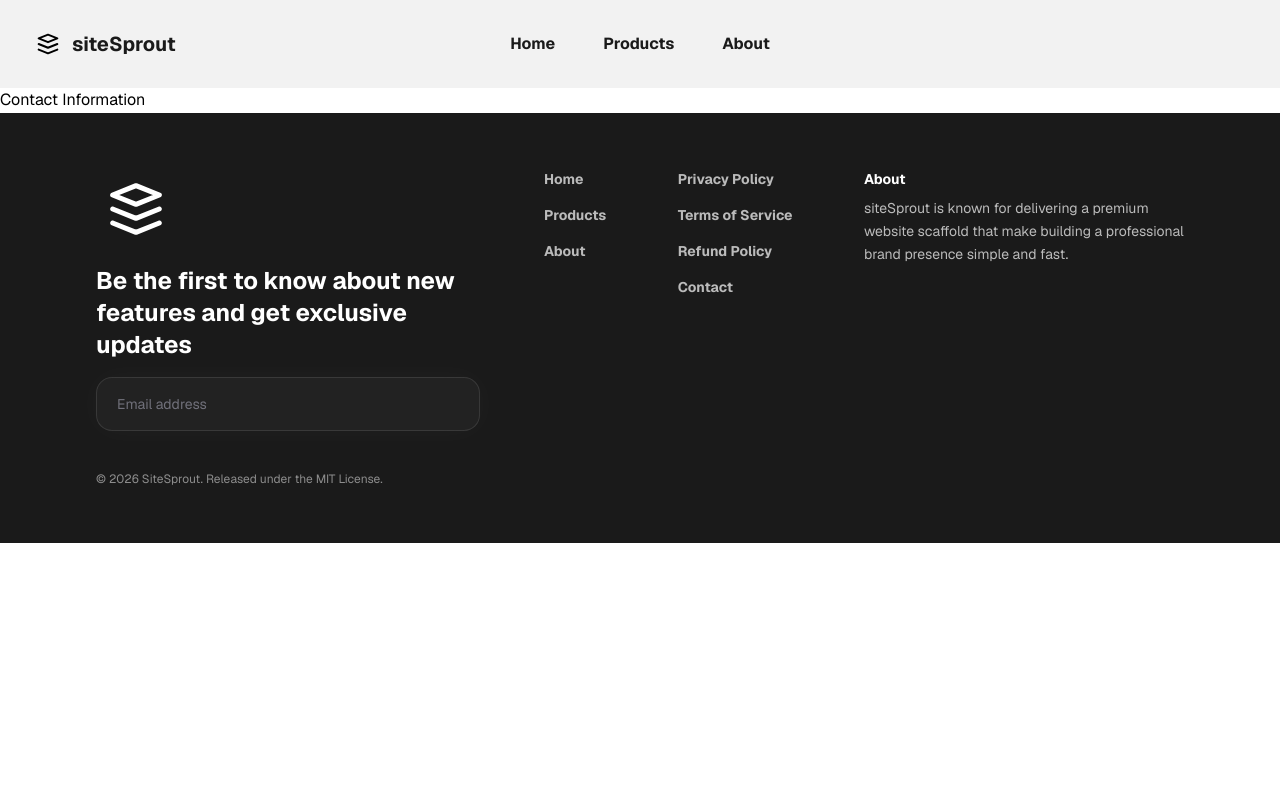
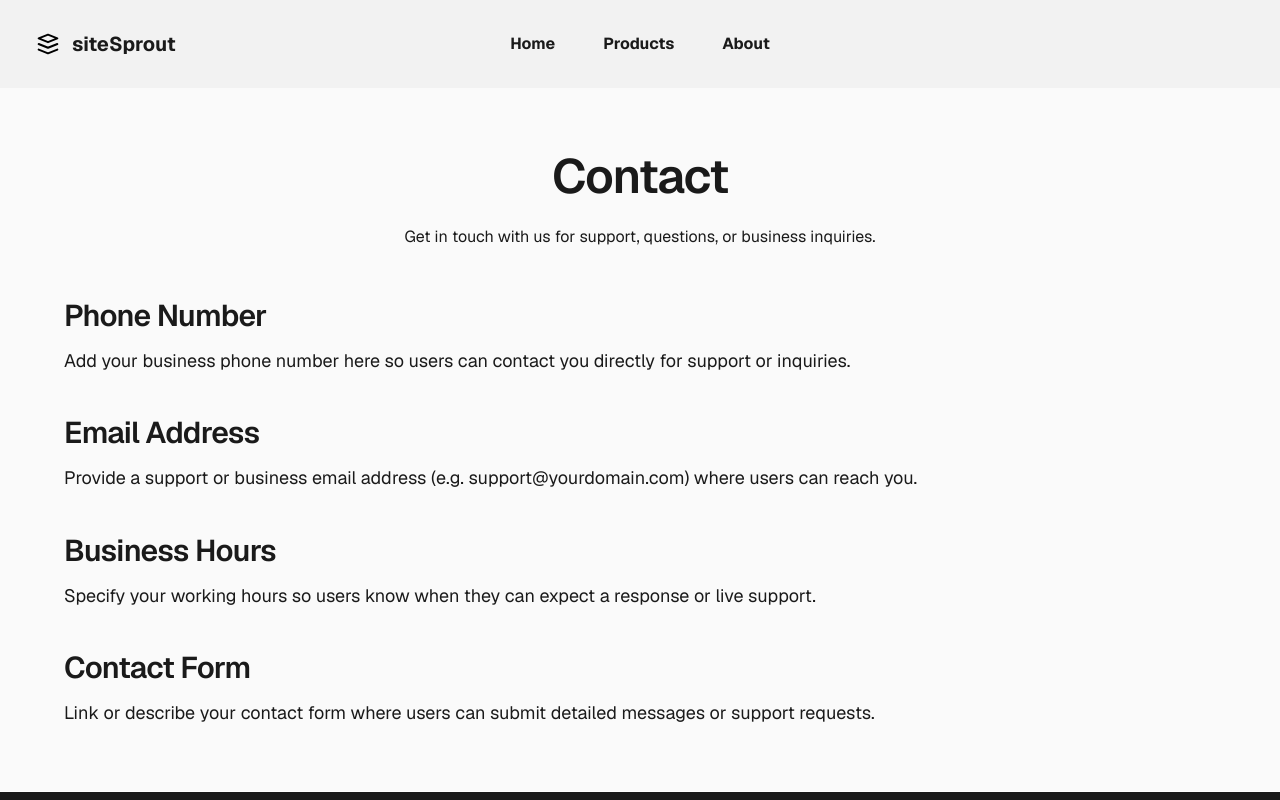
Before and after one commit to rajan-daniel/brandWebsite, a Next.js app: page /contact in a window 1280 px wide. Shown: the top 800 px of the page. Built offline with nearby package versions, Linux system fonts and the light colour scheme.

Commit message:
feat: custom legal headers

```diff
--- a/app/(legal)/contact/page.tsx
+++ b/app/(legal)/contact/page.tsx
@@ -1,5 +1,36 @@
+import { contact, legalDescriptions } from "@/data/data";
+
 export default function Contact() {
-    return(
-        <h1 className="text-black">Contact Information</h1>
-    );
+  return (
+    <main className="flex-1">
+      <div className="flex flex-col items-center bg-zinc-50 font-sans dark:bg-white px-6 py-16 gap-12 ">
+        <div className="flex flex-col items-center text-center gap-6 max-w-2xl text-[var(--text-color)]">
+          <h1 className="text-4xl md:text-5xl font-semibold tracking-tight">
+            Contact
+          </h1>
+
+          <p className="leading-relaxed">
+            {legalDescriptions.contact.description}
+          </p>
+        </div>
+
+        <div className="w-full max-w-6xl flex flex-col gap-10 text-[var(--text-color)]">
+          {contact.map((item, index) => (
+            <div
+              key={index}
+              className="flex flex-col gap-3 text-center md:text-left"
+            >
+              <h1 className="text-2xl md:text-3xl font-semibold tracking-tight">
+                {item.title}
+              </h1>
+
+              <p className="leading-relaxed text-base md:text-lg">
+                {item.description}
+              </p>
+            </div>
+          ))}
+        </div>
+      </div>
+    </main>
+  );
 }
--- a/app/(legal)/privacy/page.tsx
+++ b/app/(legal)/privacy/page.tsx
@@ -1,21 +1,18 @@
-import { privacyPolicy } from "@/data/data";
+import { privacyPolicy, legalDescriptions } from "@/data/data";
 
 export default function Privacy() {
   return (
     <main className="flex-1">
       <div className="flex flex-col items-center bg-zinc-50 font-sans dark:bg-white px-6 py-16 gap-12 ">
-        {/* Header section (matches About style spacing/width) */}
         <div className="flex flex-col items-center text-center gap-6 max-w-2xl text-[var(--text-color)]">
           <h1 className="text-4xl md:text-5xl font-semibold tracking-tight">
             Privacy Policy
           </h1>
           <p className="leading-relaxed">
-            This page explains how siteSprout handles data and privacy for all
-            deployments using the template.
+            {legalDescriptions.privacy.description}
           </p>
         </div>
 
-        {/* Policy sections */}
         <div className="w-full max-w-6xl flex flex-col gap-10 text-[var(--text-color)]">
           {privacyPolicy.map((item, index) => (
             <div
--- a/app/(legal)/refund/page.tsx
+++ b/app/(legal)/refund/page.tsx
@@ -1,20 +1,19 @@
-import { refundPolicy } from "@/data/data";
+import { refundPolicy, legalDescriptions } from "@/data/data";
 
 export default function RefundPage() {
   return (
     <main className="flex-1">
       <div className="flex flex-col items-center bg-zinc-50 font-sans px-6 py-16 gap-12 text-[var(--text-color)]">
-        {/* Header */}
+
         <div className="flex flex-col items-center text-center gap-6 max-w-2xl">
           <h1 className="text-4xl md:text-5xl font-semibold tracking-tight">
             Refund Policy
           </h1>
           <p className="leading-relaxed">
-            This is a sample refund policy for SiteSprout. Replace this content with your own rules for refunds, eligibility, and support.
+            {legalDescriptions.refund.description}
           </p>
         </div>
 
-        {/* Sections */}
         <div className="w-full max-w-6xl flex flex-col gap-10">
           {refundPolicy.map((item, index) => (
             <div
--- a/app/(legal)/terms/page.tsx
+++ b/app/(legal)/terms/page.tsx
@@ -1,21 +1,19 @@
-import { termsOfService } from "@/data/data";
+import { termsOfService, legalDescriptions } from "@/data/data";
 
 export default function Terms() {
   return (
     <main className="flex-1">
       <div className="flex flex-col items-center bg-zinc-50 font-sans dark:bg-white px-6 py-16 gap-12">
-        {/* Header */}
+
         <div className="flex flex-col items-center text-center gap-6 max-w-2xl text-[var(--text-color)]">
           <h1 className="text-4xl md:text-5xl font-semibold tracking-tight">
             Terms of Service
           </h1>
           <p className="leading-relaxed">
-            These terms outline how siteSprout can be used as an open-source
-            template and what responsibilities apply when deploying it.
+            {legalDescriptions.terms.description}
           </p>
         </div>
 
-        {/* Content */}
         <div className="w-full max-w-6xl flex flex-col gap-10 text-[var(--text-color)]">
           {termsOfService.map((item, index) => (
             <div
--- a/data/data.tsx
+++ b/data/data.tsx
@@ -18,7 +18,7 @@ export const home = {
       step: "Install project dependencies using npm, yarn, or pnpm",
     },
     {
-      step: "Edit the data.js file to customize your content",
+      step: "Edit the data.tsx file to customize your content",
     },
     {
       step: "Replace assets like images, logos, and icons in the public folder",
@@ -358,7 +358,7 @@ export const products = [
 
 export const booking = {
   show: true,
-  buttonName: "Buy Now",
+  buttonName: "Book Now",
   link: "https://booksy.com/en-us/",
 };
 
@@ -367,8 +367,23 @@ export const footer = {
     "Be the first to know about new features and get exclusive updates",
 };
 
-export const forms = {
-  formspreeUrl: "",
+export const legalDescriptions = {
+  terms: {
+    description:
+      "These terms outline how siteSprout can be used as an open-source template and what responsibilities apply when deploying it.",
+  },
+  refund: {
+    description:
+      "This is a sample refund policy for SiteSprout. Replace this content with your own rules for refunds, eligibility, and support.",
+  },
+  privacy: {
+    description:
+      "This page explains how siteSprout handles data and privacy for all deployments using the template.",
+  },
+  contact: {
+    description:
+      "Get in touch with us for support, questions, or business inquiries.",
+  },
 };
 
 export const privacyPolicy = [
@@ -429,3 +444,26 @@ export const refundPolicy = [
       "Add instructions here for how users should contact you to request a refund (e.g., email or support form).",
   },
 ];
+
+export const contact = [
+  {
+    title: "Phone Number",
+    description:
+      "Add your business phone number here so users can contact you directly for support or inquiries.",
+  },
+  {
+    title: "Email Address",
+    description:
+      "Provide a support or business email address (e.g. support@yourdomain.com) where users can reach you.",
+  },
+  {
+    title: "Business Hours",
+    description:
+      "Specify your working hours so users know when they can expect a response or live support.",
+  },
+  {
+    title: "Contact Form",
+    description:
+      "Link or describe your contact form where users can submit detailed messages or support requests.",
+  },
+];
```
